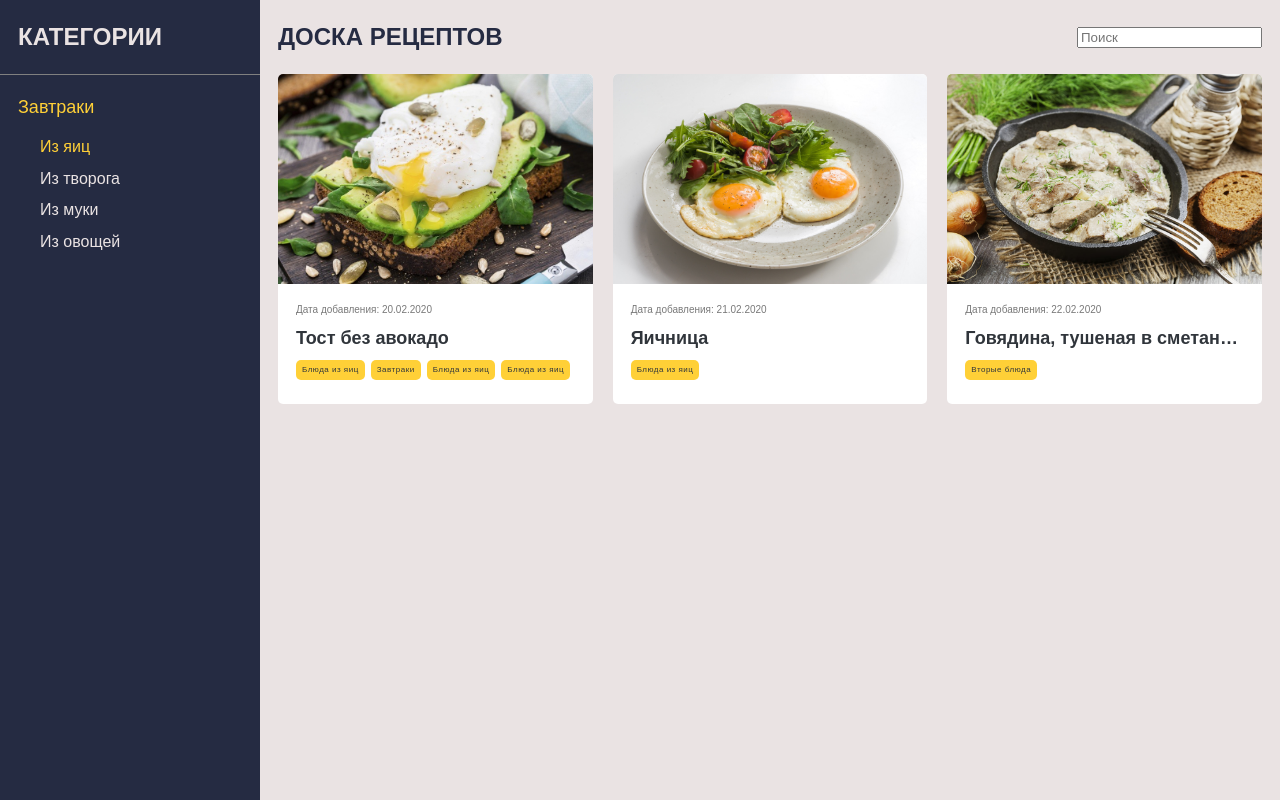
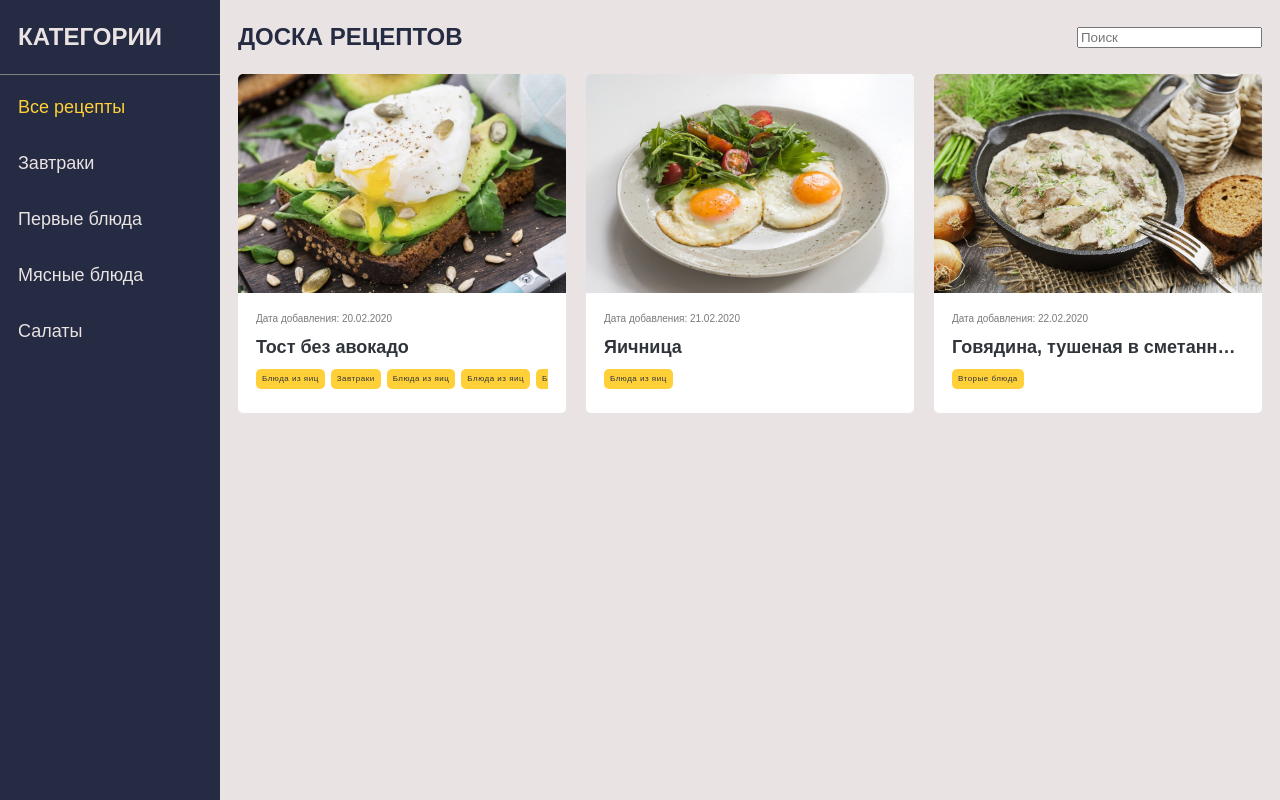
Before and after one commit to Zurida/delicata, a Nuxt app: page / in a window 1280 px wide. Built offline with nearby package versions, Linux system fonts and the light colour scheme.

Commit message:
feat/added active class to main category

```diff
--- a/components/collapse/Collapse.vue
+++ b/components/collapse/Collapse.vue
@@ -3,37 +3,45 @@ type ListItem = {
     id: number,
     name: string
 }
-type list = ListItem[];
 
+type Category = {
+    id: number,
+    title: string,
+    subcategories: ListItem[]
+}
 
+let currentId = ref(0);
 let isVisible = ref(true);
-let currentId = ref(0)
+
+const props = defineProps<{
+    category: Category,
+}>()
+
+const emit = defineEmits<{
+    (e: 'click'): void
+}>()
 
 function showDropdown() {
-    isVisible.value = !isVisible.value;
+
 }
 
 function setActiveId(id: number) {
-    console.log(id)
     currentId.value = id
+    isVisible.value = !isVisible.value;
 }
-
-const list: list = [{ id: 0, name: 'Из яиц' }, { id: 1, name: 'Из творога' }, { id: 2, name: 'Из муки' }, { id: 3, name: 'Из овощей' }]
-
-
 </script>
 
 <template>
-    <div class="collapse" :class="{ 'is-visible': isVisible }">
-        <div class="collapse__heading" @click="showDropdown">
-            <div class="collapse__title">Завтраки</div>
+    <div class="collapse">
+        <div class="collapse__heading" @click="emit('click')">
+            <div class="collapse__title">{{ category.title }}</div>
             <!-- <span class="collapse__icon"></span> -->
         </div>
 
         <div class="collapse__dropdown">
             <ul class="collapse__list">
-                <CollapseItem v-for="(item, i) in list" :item=item :class="{ 'is-active': item.id === currentId }"
-                    @click="setActiveId(item.id)" />
+                <CollapseItem v-for="item in category.subcategories" :item=item
+                    :class="{ 'is-active': item.id === currentId }" @click="setActiveId(item.id)" />
             </ul>
         </div>
     </div>
--- a/pages/index.vue
+++ b/pages/index.vue
@@ -1,4 +1,32 @@
 <script setup>
+
+const categories = [
+  {
+    id: 0,
+    title: 'Все рецепты',
+  },
+  {
+    id: 1,
+    title: 'Завтраки',
+    subcategories: [{ id: 0, name: 'Из яиц' }, { id: 1, name: 'Из творога' }, { id: 2, name: 'Из муки' }, { id: 3, name: 'Из овощей' }]
+  },
+  {
+    id: 2,
+    title: 'Первые блюда',
+    subcategories: null
+  },
+  {
+    id: 3,
+    title: 'Мясные блюда',
+    subcategories: [{ id: 0, name: 'Из говядины' }, { id: 1, name: 'Из птицы' }, { id: 2, name: 'Из баранины' }]
+  },
+  {
+    id: 4,
+    title: 'Салаты',
+    subcategories: null,
+  },
+]
+
 const cards = [
   {
     name: 'Тост без авокадо',
@@ -19,6 +47,13 @@ const cards = [
     img: '/img/meat.jpg'
   }
 ]
+
+
+let currentId = ref(0);
+
+function setActiveId(id) {
+  currentId.value = id
+}
 </script>
 
 <template>
@@ -27,7 +62,9 @@ const cards = [
       <h2>Категории</h2>
 
       <div>
-        <Collapse />
+        <Collapse v-for="category in categories" :category="category" :class="{
+          'is-visible': category.id === currentId
+        }" @click="setActiveId(category.id)" />
       </div>
     </aside>
     <div class="main">
@@ -72,7 +109,6 @@ const cards = [
 }
 
 .main {
-  /* display: flex; */
   flex: 1;
   padding: var(--gap);
   background-color: var(--white-soft);
@@ -87,7 +123,7 @@ const cards = [
 
 
 .aside {
-  width: 26rem;
+  width: 22rem;
 
   h2 {
     padding-top: var(--gap);
```
